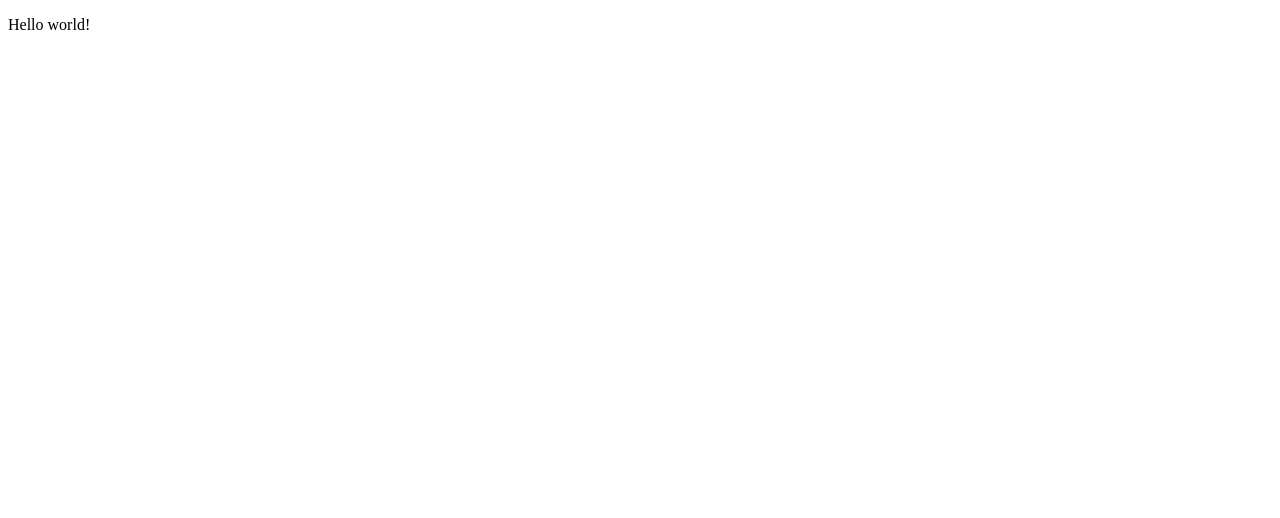
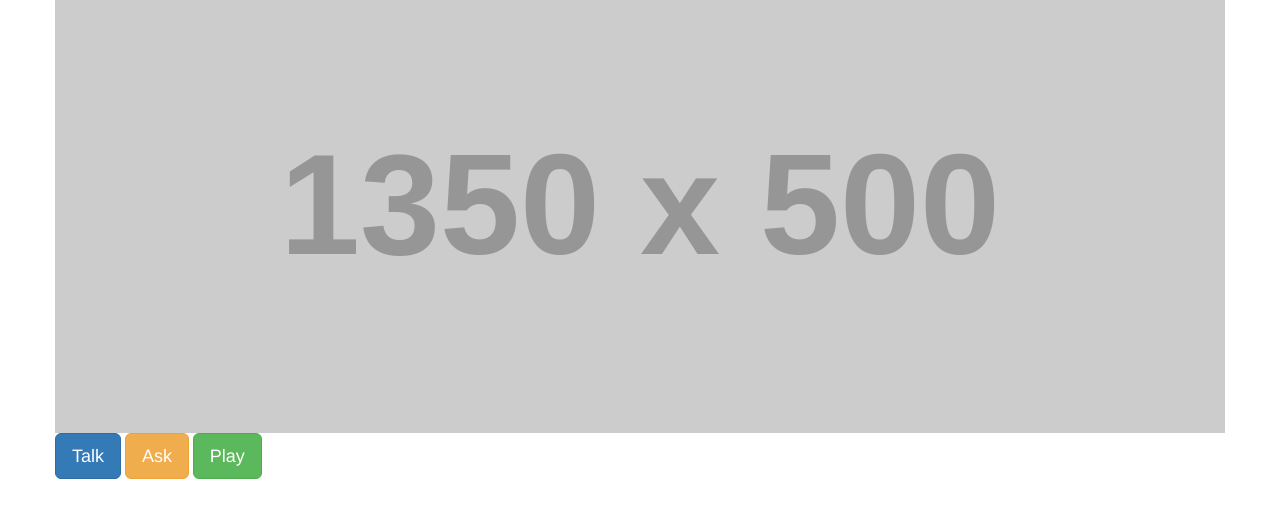
Before and after one commit to oracleofammon/autor-demo, a website: page index.html in a window 1280 px wide. Drawn offline with nearby package versions, Linux system fonts and the light colour scheme; placeholder pictures from the web are drawn by us.

Commit message:
added bare bones of html

```diff
--- a/index.html
+++ b/index.html
@@ -1,4 +1,35 @@
 <!DOCTYPE html>
 <html lang="en">
-  <p>Hello world!</p>
+
+<head>
+<meta charset="utf-8">
+<meta name="viewport" content="width=device-width, initial-scale=1.0">
+
+<!-- Styles -->
+<link rel="stylesheet" href="//netdna.bootstrapcdn.com/bootstrap/3.0.2/css/bootstrap.min.css">
+<link rel="stylesheet" href="style.css">
+
+<!-- Script -->
+<script src="//netdna.bootstrapcdn.com/bootstrap/3.0.2/js/bootstrap.min.js"></script>
+</head>
+
+
+<body>
+  <div class="container">
+    <div class="row">
+      <img src="http://placehold.it/1350x500" class="img-responsive"  alt="Live Video">
+    </div>
+    <div class="row">
+      <div class="btn-grp">
+	<button type="button" class="btn btn-primary btn-lg">Talk</button>
+	<button type="button" class="btn btn-warning btn-lg">Ask</button>
+	<button type="button" class="btn btn-success btn-lg">Play</button>
+      </div>
+  </div>
+    <div class="row">
+
+    </div>
+
+</body>
+
 </html>
```
Also changed, not shown: web.js (+10 -9 lines).
